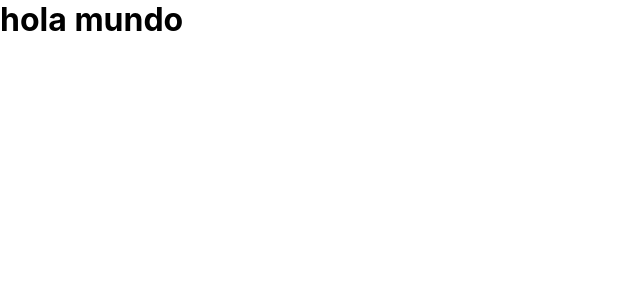
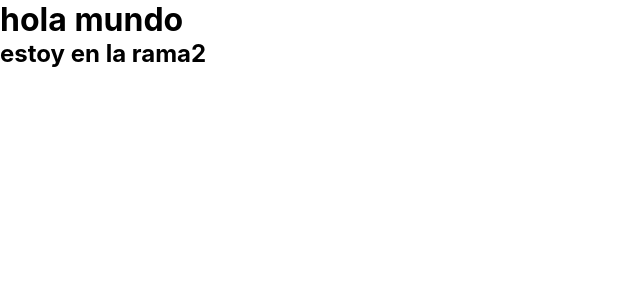
Before and after one commit to campeone-pixel/coder-51600, a React (Create React App) app: page / in a window 1280 px wide. Shown: the top 300 px of the page, without its empty margins (0-640 px from the left). Built offline with nearby package versions, Linux system fonts and the light colour scheme.

Commit message:
agregue h2 en la rama 2

```diff
--- a/src/App.js
+++ b/src/App.js
@@ -5,6 +5,7 @@ function App() {
   return (
     <div >
       <h1>hola mundo</h1>
+      <h2>estoy en la rama2</h2>
     </div>
   );
 }
```
